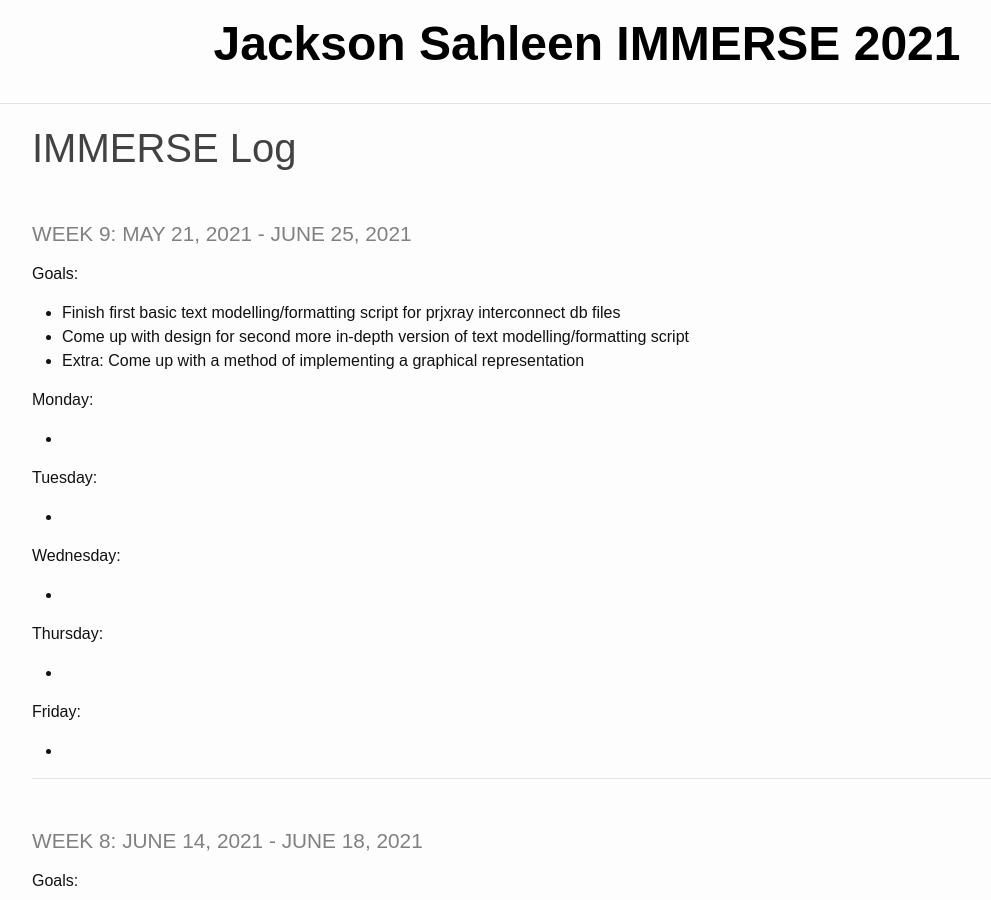
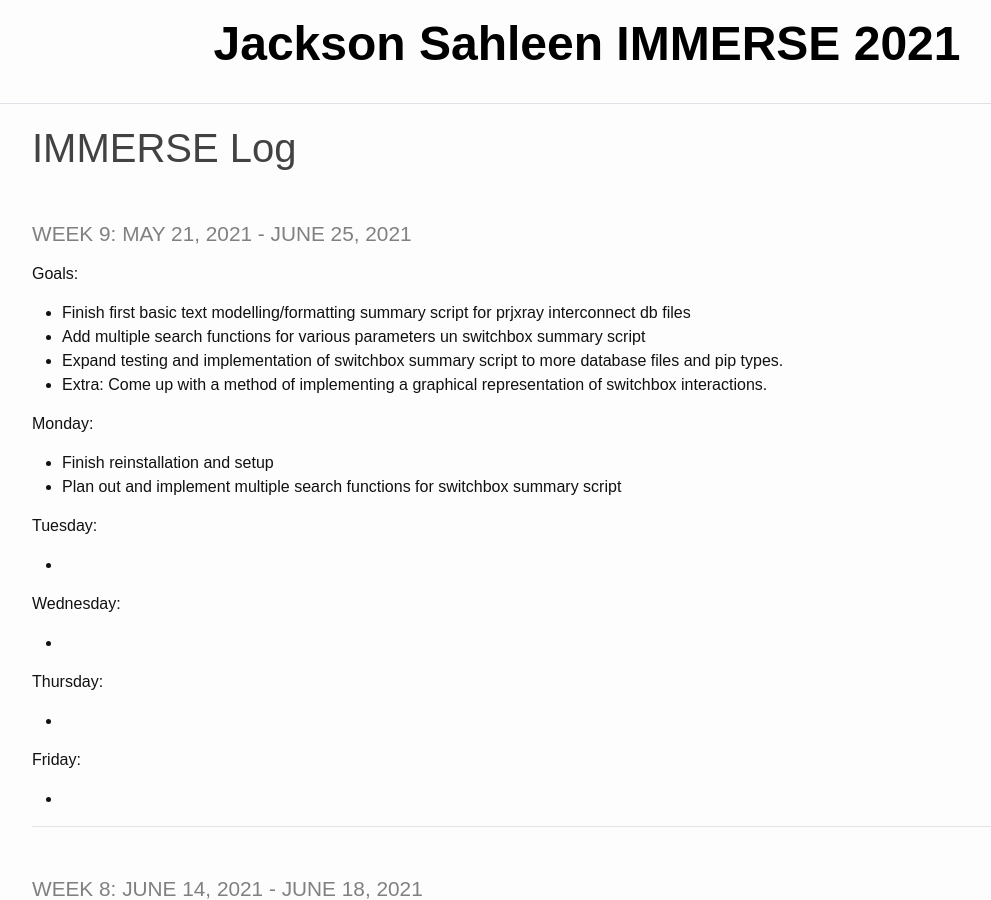
Before and after one commit to JacksonSahleen/IMMERSE_2021_log, a Jekyll site: the page built from _pages/log.md, in a window 1280 px wide and 900 px high. Shown: the whole window, without its empty margins (53-1044 px from the left). Built offline with Jekyll 4.4.1, drawn with Linux system fonts in a browser that asks for light colours.

Commit message:
v4.6: Changes to work hours, week 9 goals, and updated through June 21st, 2021

```diff
--- a/_pages/log.md
+++ b/_pages/log.md
@@ -7,13 +7,15 @@ title: IMMERSE Log
 
 **Goals**:
 
-- Finish first basic text modelling/formatting script for prjxray interconnect db files
-- Come up with design for second more in-depth version of text modelling/formatting script
-- Extra: Come up with a method of implementing a graphical representation
+- Finish first basic text modelling/formatting summary script for prjxray interconnect db files
+- Add multiple search functions for various parameters un switchbox summary script
+- Expand testing and implementation of switchbox summary script to more database files and pip types.
+- Extra: Come up with a method of implementing a graphical representation of switchbox interactions.
 
 **Monday**:
 
--
+- Finish reinstallation and setup
+- Plan out and implement multiple search functions for switchbox summary script
 
 **Tuesday**:
 
```
Also changed, not shown: _pages/about.md (+5 -5 lines).
